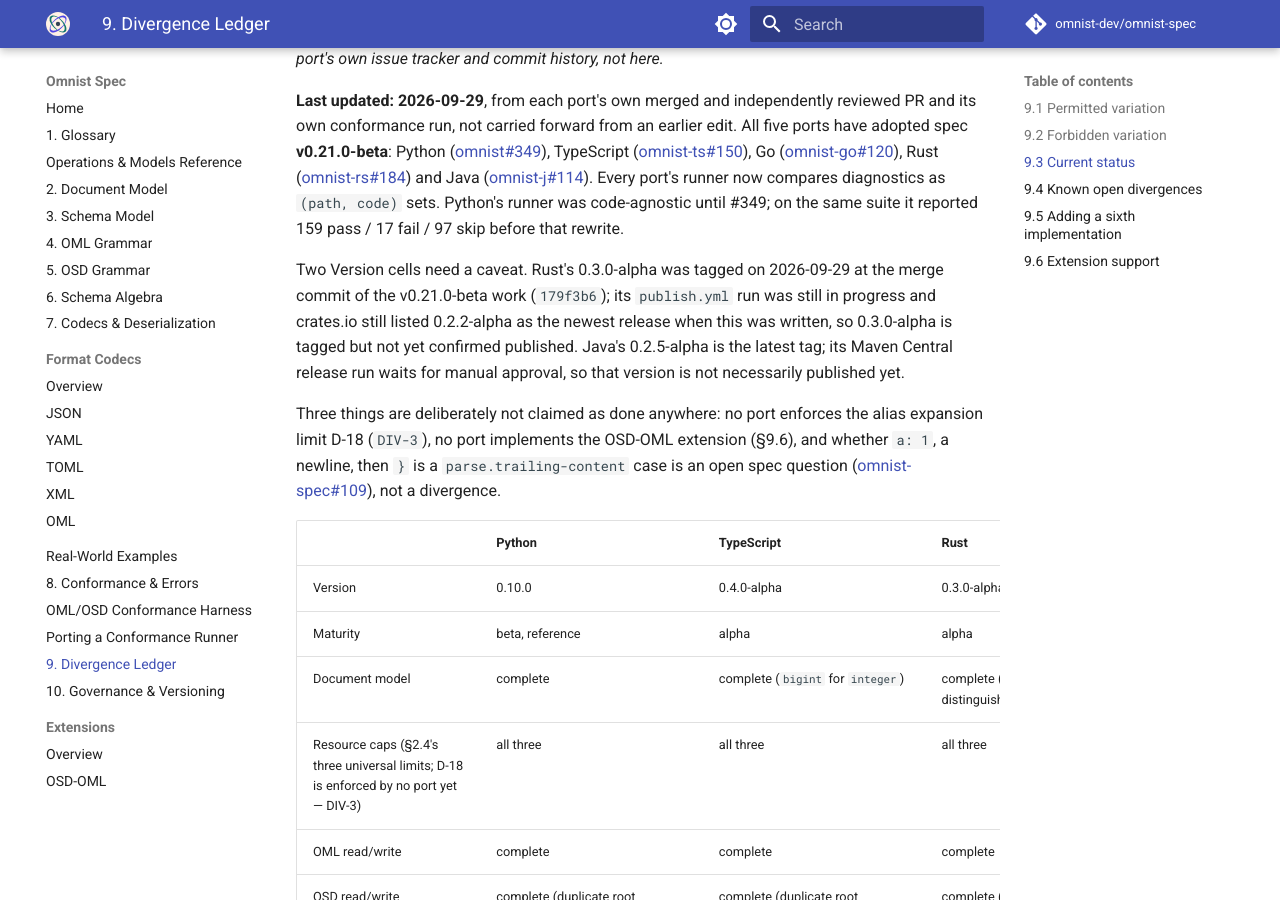
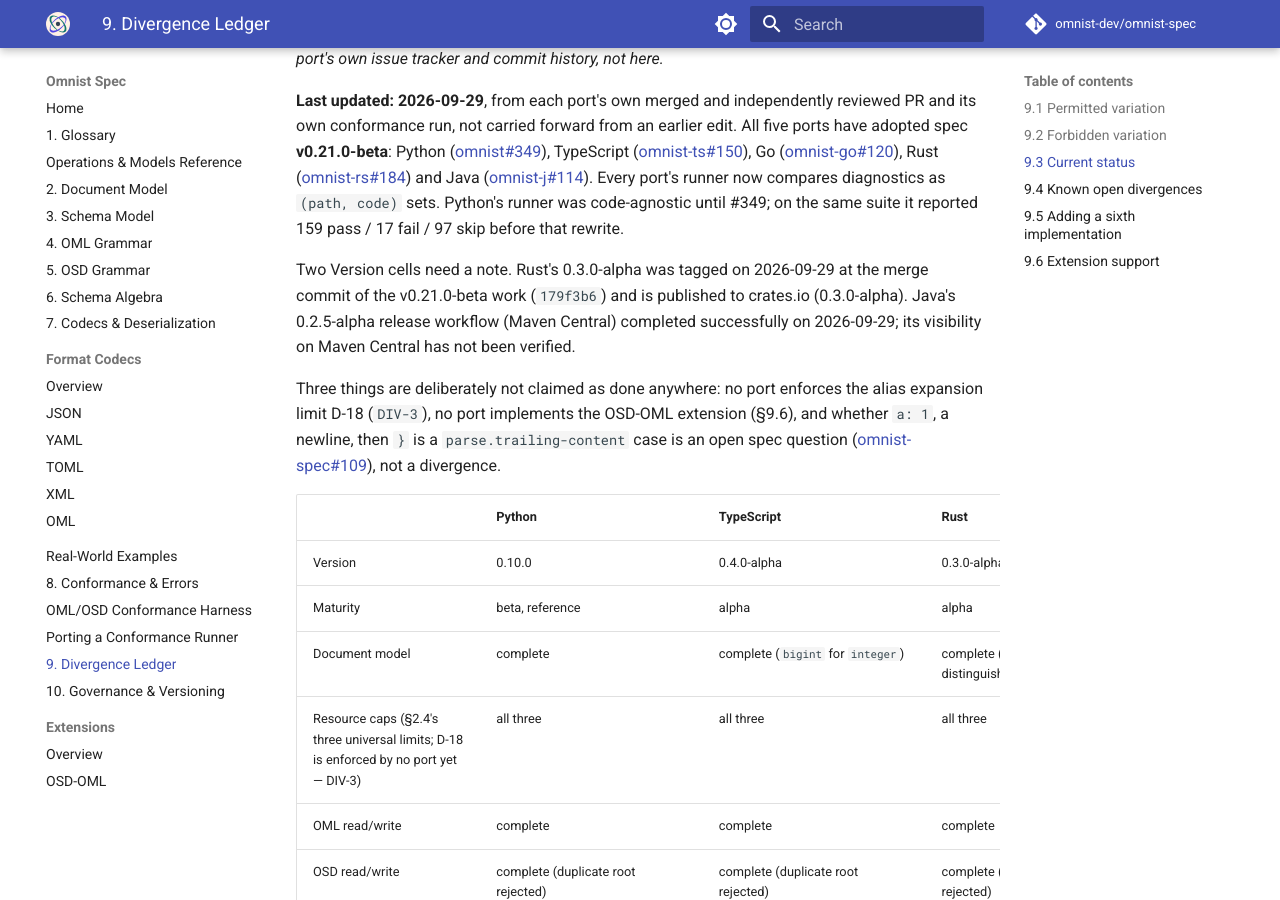
Before and after one commit to omnist-dev/omnist-spec, an MkDocs documentation site: the page built from docs/09-divergence-ledger.md, in a window 1280 px wide and 900 px high, scrolled down 2310 px. Built offline with MkDocs 1.6.1 and Material for MkDocs 9.7.7, drawn with Linux system fonts in a browser that asks for light colours; comment, search, counter and statistics services are not loaded.

Commit message:
Drop stale retired-entry citations and port claims from vector comments
Comment-only edits in test-suite/ (verified: no other field of any vector
changed). Ledger prose: Rust 0.3.0-alpha published to crates.io; Java 0.2.5-alpha
release workflow completed.

Co-Authored-By: Claude Sonnet 5.5 <noreply@anthropic.com>

```diff
--- a/docs/09-divergence-ledger.md
+++ b/docs/09-divergence-ledger.md
@@ -115,12 +115,11 @@ port's runner now compares diagnostics as `(path, code)` sets. Python's runner
 was code-agnostic until #349; on the same suite it reported 159 pass / 17 fail /
 97 skip before that rewrite.
 
-Two Version cells need a caveat. Rust's 0.3.0-alpha was tagged on 2026-09-29 at
-the merge commit of the v0.21.0-beta work (`179f3b6`); its `publish.yml` run
-was still in progress and crates.io still listed 0.2.2-alpha as the newest
-release when this was written, so 0.3.0-alpha is tagged but not yet confirmed
-published. Java's 0.2.5-alpha is the latest tag; its Maven Central release run
-waits for manual approval, so that version is not necessarily published yet.
+Two Version cells need a note. Rust's 0.3.0-alpha was tagged on 2026-09-29 at
+the merge commit of the v0.21.0-beta work (`179f3b6`) and is published to
+crates.io (0.3.0-alpha). Java's 0.2.5-alpha release workflow (Maven Central)
+completed successfully on 2026-09-29; its visibility on Maven Central has not
+been verified.
 
 Three things are deliberately not claimed as done anywhere: no port enforces
 the alias expansion limit D-18 (`DIV-3`), no port implements the OSD-OML
```
Also changed, not shown: 6 other files.
